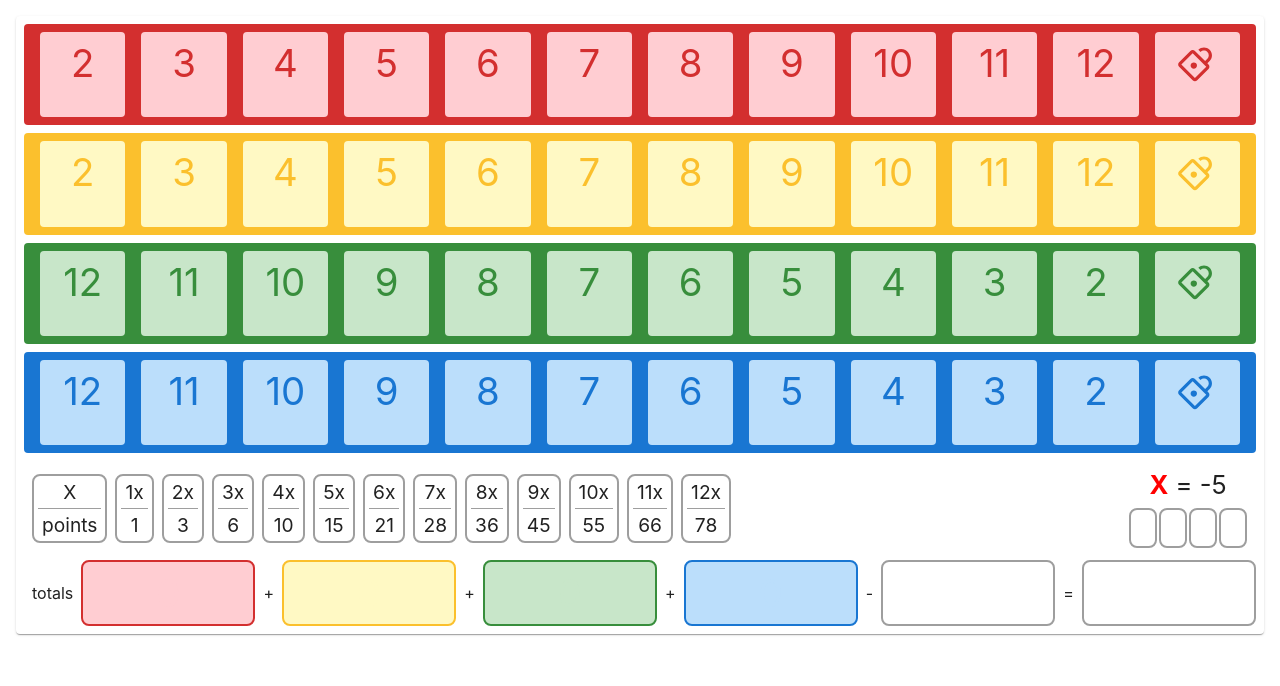
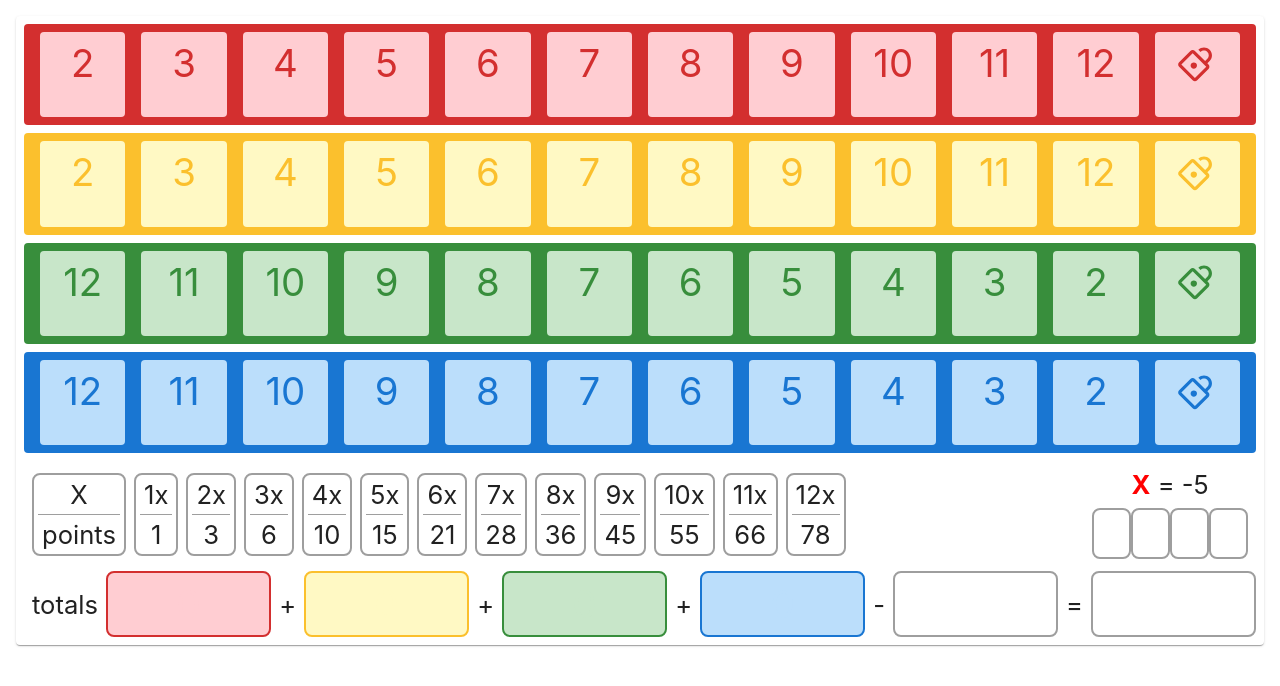
Before and after one commit to Sutherlandon/qwixx-app, a React (Create React App) app: page / in a window 1280 px wide. Shown: the top 686 px of the page. Built offline with nearby package versions, Linux system fonts and the light colour scheme.

Commit message:
implemented score revealing.  The card is now fully functional

```diff
--- a/src/App.js
+++ b/src/App.js
@@ -74,7 +74,9 @@ const styles = (theme) => ({
   block: {
     border: `2px solid ${grey[500]}`,
     borderRadius: 8,
+    cursor: 'pointer',
     flexGrow: 1,
+    flexShrink: 0,
     fontSize: '3vw',
     padding: 8,
     textAlign: 'center',
@@ -102,6 +104,9 @@ const styles = (theme) => ({
   blockWhite: {
     color: 'white',
   },
+  blackText: {
+    color: 'black',
+  },
   paper: {
     padding: theme.spacing(2),
     margin: theme.spacing(2),
@@ -112,10 +117,13 @@ const styles = (theme) => ({
   scoreContainer: {
     flexWrap: 'nowrap',
   },
+  scoreRow: {
+    fontSize: '2vw',
+  },
   score: {
     border: `2px solid ${grey[500]}`,
     borderRadius: 8,
-    fontSize: '1.5vw',
+    fontSize: '2vw',
     paddingLeft: 4,
     paddingRight: 4,
   },
@@ -133,7 +141,8 @@ const styles = (theme) => ({
     borderRadius: 8,
     cursor: 'pointer',
     fontWeight: 'bold',
-    padding: '7px',
+    fontSize: '2vw',
+    padding: '8px',
   },
   strikeContainer: {
     minWidth: 128,
@@ -141,8 +150,11 @@ const styles = (theme) => ({
   strikeEmpty: {
     border: `2px solid ${grey[500]}`,
     borderRadius: 8,
+    color: 'White',
     cursor: 'pointer',
-    padding: '18px 12px',
+    fontWeight: 'bold',
+    fontSize: '2vw',
+    padding: '8px',
   },
   strikesLabel: {
     fontSize: '2vw',
@@ -188,14 +200,19 @@ class QuixxScoreCard extends Component {
     const {
       blue,
       blueScore = 0,
+      showBlue,
       green,
       greenScore = 0,
+      showGreen,
       red,
       redScore = 0,
+      showRed,
       yellow,
       yellowScore = 0,
+      showYellow,
       strikes,
       strikesScore = 0,
+      showStrikes,
     } = this.state;
 
     const totalScore = redScore + yellowScore + greenScore + blueScore - strikesScore;
@@ -232,36 +249,82 @@ class QuixxScoreCard extends Component {
               <span className={classes.strikesLabelX}>X</span> = -5
             </div>
             <Grid container justify='space-around'>
-              {strikes.map((strike, i) => strike
-                ? <div key={i} onClick={() => this.handleClick('strikes', i)} className={classes.strike}>X</div>
-                : <div key={i} onClick={() => this.handleClick('strikes', i)} className={classes.strikeEmpty}></div>
-               )}
+              {strikes.map((strike, i) => (
+                <div
+                  key={i}
+                  onClick={() => this.handleClick('strikes', i)}
+                  className={strike ? classes.strike : classes.strikeEmpty}
+                >
+                  X
+                </div>
+               ))}
             </Grid>
           </Grid>
         </Grid>
         <Grid container spacing={2} justify='space-between' alignItems='center' className={classes.scoreRow}>
           <Grid item>totals</Grid>
-          <Grid item className={clsx(classes.block, classes.blockRed)}>
+          <Grid item
+            className={clsx(
+              classes.block,
+              classes.blockRed,
+              showRed && classes.blackText
+            )}
+            onClick={() => this.setState({ showRed: !this.state.showRed })}
+          >
             {redScore}
           </Grid>
           <Grid item>+</Grid>
-          <Grid item className={clsx(classes.block, classes.blockYellow)}>
+          <Grid item
+            className={clsx(
+              classes.block,
+              classes.blockYellow,
+              showYellow && classes.blackText
+            )}
+            onClick={() => this.setState({ showYellow: !this.state.showYellow })}
+          >
             {yellowScore}
           </Grid>
           <Grid item>+</Grid>
-          <Grid item className={clsx(classes.block, classes.blockGreen)}>
+          <Grid item
+            className={clsx(
+              classes.block,
+              classes.blockGreen,
+              showGreen && classes.blackText
+            )}
+            onClick={() => this.setState({ showGreen: !this.state.showGreen })}
+          >
             {greenScore}
           </Grid>
           <Grid item>+</Grid>
-          <Grid item className={clsx(classes.block, classes.blockBlue)}>
+          <Grid item
+            className={clsx(
+              classes.block,
+              classes.blockBlue,
+              showBlue && classes.blackText,
+            )}
+            onClick={() => this.setState({ showBlue: !this.state.showBlue })}
+           >
             {blueScore}
           </Grid>
           <Grid item>-</Grid>
-          <Grid item className={clsx(classes.block, classes.blockWhite)}>
+          <Grid item
+            className={clsx(
+              classes.block,
+              classes.blockWhite,
+              showStrikes && classes.blackText,
+            )}
+            onClick={() => this.setState({ showStrikes: !this.state.showStrikes })}
+          >
             {strikesScore}
           </Grid>
           <Grid item>=</Grid>
-          <Grid item className={clsx(classes.block, classes.blockWhite)}>
+          <Grid item
+            className={clsx(
+              classes.block,
+              classes.blockWhite,
+              showRed && showYellow && showGreen && showBlue && showStrikes && classes.blackText
+            )}
+          >
             {totalScore}
           </Grid>
         </Grid>
```
